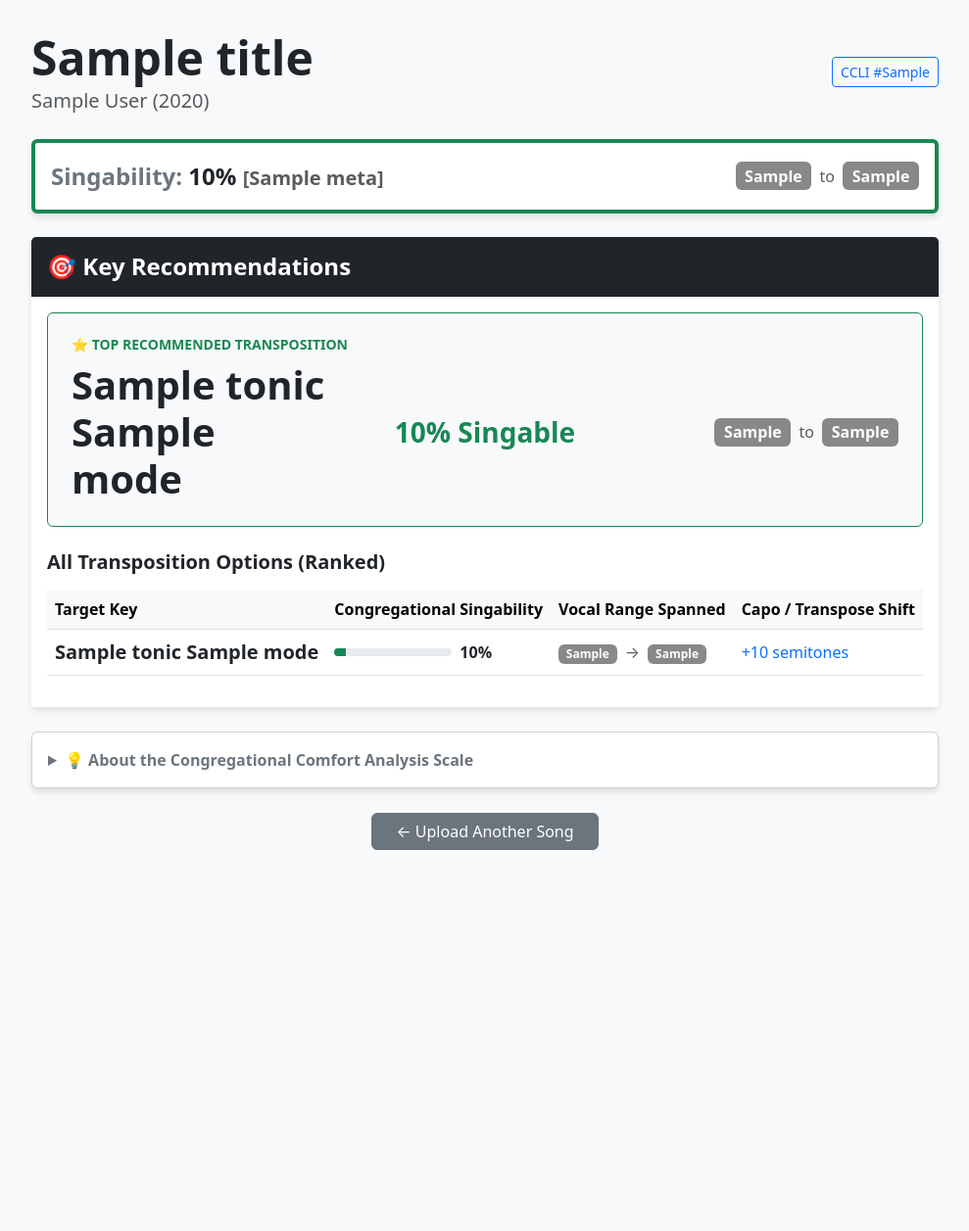
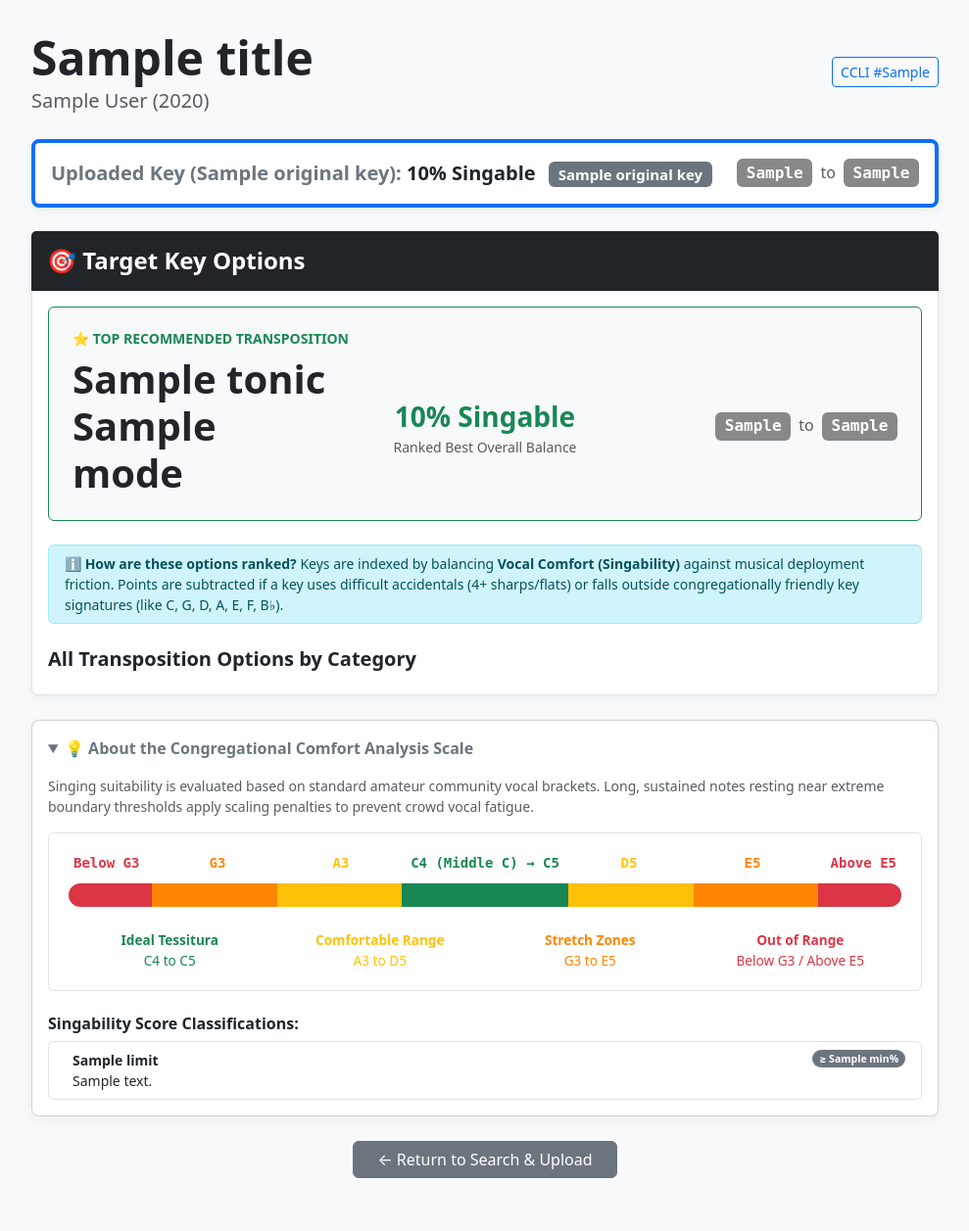
Before and after one commit to mpylon16/Congregational-Key-Finder, a Flask app: template templates/analysis_results.html in a window 1280 px wide. Shown: the whole page at 98% size, without its empty margins (145-1134 px from the left). Before the commit the page ends 868 px from the top, so only its background shows below. Run offline with Flask 3, Linux system fonts and the light colour scheme; the template is opened without the code that fills it: most values are stand-ins (such as "Sample title", 1, 10 or a date in 2020); some libraries are stand-ins or nearby versions.

Commit message:
Fixed template and dedup issues

```diff
--- a/app.py
+++ b/app.py
@@ -745,6 +745,7 @@ def get_song(pdf_hash):
 
     # Return the same analysis template we use for new uploads
     return render_template("analysis_results.html",
+        is_database_pull=True, # <--- Tells the HTML to hide the top original key block
         pdf_hash=song['pdf_hash'],
         original_key=summary["original_key_info"],
         recommended=summary["recommended"],
@@ -1181,10 +1182,13 @@ def deduplicate_by_key(all_keys_analysis):
         if not isinstance(k, dict):
             print(f"⚠️ Skipping invalid item: {k} (type: {type(k)})")
             continue
-
-        key_id = (k['key'].tonic.name, k['key'].mode)
-        if key_id not in best_versions or k['comfort_score'] < best_versions[key_id]['comfort_score']:
-            best_versions[key_id] = k
+# Check if it's a music21 object or a cached string dictionary name
+        if hasattr(k['key'], 'tonic'):
+            key_name = f"{k['key'].tonic.name} {k['key'].mode}"
+        else:
+            key_name = str(k['key'])
+        if key_name not in best_versions or k['comfort_score'] > best_versions[key_name]['comfort_score']:
+            best_versions[key_name] = k
     return list(best_versions.values())
 
 
--- a/templates/analysis_results.html
+++ b/templates/analysis_results.html
@@ -6,12 +6,57 @@
     <title>Song Key Analysis: {{ title }}</title>
     <link rel="stylesheet" href="https://cdn.jsdelivr.net/npm/bootstrap@5.3.0/dist/css/bootstrap.min.css">
     <style>
-        body { background-color: #f8f9fa; padding-top: 30px; }
-        .card { box-shadow: 0 4px 6px rgba(0,0,0,0.1); margin-bottom: 25px; }
-        .badge-note { font-size: 1rem; padding: 0.4em 0.6em; }
-        .piano-container { position: relative; background: #222; padding: 10px; border-radius: 4px; overflow-x: auto; white-space: nowrap; }
-        .tessitura-bar { height: 16px; border-radius: 8px; background: linear-gradient(to right, #ff8503 0%, #50C878 15%, #228B22 30%, #228B22 70%, #50C878 85%, #ff8503 100%); margin: 15px 0; }
-        .marker-line { border-left: 2px dashed #000; height: 40px; position: absolute; }
+        body {
+            background-color: #f8f9fa;
+            padding: 30px 0;
+        }
+        .card {
+            box-shadow: 0 4px 12px rgba(0,0,0,0.05);
+            margin-bottom: 25px;
+            border-radius: 8px;
+        }
+        .badge-note {
+            font-size: 1rem;
+            padding: 0.4em 0.6em;
+            font-family: monospace;
+        }
+
+        /* Fixed Symmetrical Pitch Comfort Scale Visualizer */
+        .scale-container {
+            background: #fff;
+            border: 1px solid #dee2e6;
+            border-radius: 6px;
+            padding: 20px;
+            margin: 15px 0;
+        }
+        .tessitura-bar {
+            height: 24px;
+            border-radius: 12px;
+            background: linear-gradient(to right,
+                #dc3545 0%, #dc3545 10%,    /* Out of Range (Below G3) */
+                #ff8503 10%, #ff8503 25%,   /* Stretch Zone (G3 to A3) */
+                #ffc107 25%, #ffc107 40%,   /* Comfortable Range (A3 to C4) */
+                #198754 40%, #198754 60%,   /* Ideal Tessitura (C4 to C5) */
+                #ffc107 60%, #ffc107 75%,   /* Comfortable Range (C5 to D5) */
+                #ff8503 75%, #ff8503 90%,   /* Stretch Zone (D5 to E5) */
+                #dc3545 90%, #dc3545 100%   /* Out of Range (Above E5) */
+            );
+            margin: 10px 0;
+        }
+        .scale-labels {
+            display: flex;
+            justify-content: space-between;
+            font-weight: bold;
+            font-family: monospace;
+            padding: 0 5px;
+        }
+        .category-header {
+            font-size: 1.15rem;
+            font-weight: bold;
+            padding: 8px 12px;
+            border-radius: 6px;
+            margin-top: 20px;
+        }
     </style>
 </head>
 <body>
@@ -27,17 +72,18 @@
                         {% if year and year != 'Unknown' %} ({{ year }}){% endif %}
                     </p>
                 </div>
-                {% if ccli_no and ccli_no != 'Not found' %}
+                {% if ccli_no and ccli_no != 'Not found' and ccli_link %}
                 <a href="{{ ccli_link }}" target="_blank" class="btn btn-outline-primary btn-sm">CCLI #{{ ccli_no }}</a>
                 {% endif %}
             </div>
 
-            <div class="card p-3 mb-4 border-start border-4 border-success bg-white">
+            {% if not is_database_pull %}
+            <div class="card p-3 mb-4 border-start border-4 border-primary bg-white">
                 <div class="d-flex align-items-center justify-content-between">
-                    <span class="fs-4 fw-semibold text-secondary">
-                        Singability:
-                        <span class="text-dark fw-bold">{{ original_key.comfort_score }}%</span>
-                        <span class="fs-5 text-muted">[{{ meta.label }}]</span>
+                    <span class="fs-5 fw-semibold text-secondary">
+                        Uploaded Key ({{ original_key.name }}):
+                        <span class="text-dark fw-bold">{{ original_key.comfort_score }}% Singable</span>
+                        <span class="badge bg-secondary ms-2">{{ original_key.comfort_label }}</span>
                     </span>
                     <div>
                         <span class="badge badge-note text-white" style="background-color: {{ original_key.low_color or 'green' }}">{{ original_key.range_low }}</span>
@@ -46,27 +92,26 @@
                     </div>
                 </div>
             </div>
+            {% endif %}
 
             <div class="card border-0">
                 <div class="card-header bg-dark text-white py-3">
-                    <h4 class="m-0 fw-bold">🎯 Key Recommendations</h4>
+                    <h4 class="m-0 fw-bold">🎯 Target Key Options</h4>
                 </div>
-                <div class="card-body bg-white">
+                <div class="card-body bg-white border border-top-0 rounded-bottom">
+
                     {% if recommended %}
                     <div class="p-4 mb-4 bg-light rounded border border-success">
-                        <h5 class="text-success fw-bold uppercase tracking-wider small mb-2">⭐ TOP RECOMMENDED TRANSPOSITION</h5>
+                        <h5 class="text-success fw-bold small mb-2">⭐ TOP RECOMMENDED TRANSPOSITION</h5>
                         <div class="row align-items-center">
                             <div class="col-sm-4">
                                 <span class="display-6 fw-bold text-dark">
-                                    {% if recommended.key.tonic %}
-                                        {{ recommended.key.tonic.name }} {{ recommended.key.mode }}
-                                    {% else %}
-                                        {{ recommended.key }}
-                                    {% endif %}
+                                    {% if recommended.key.tonic %}{{ recommended.key.tonic.name }} {{ recommended.key.mode }}{% else %}{{ recommended.key }}{% endif %}
                                 </span>
                             </div>
                             <div class="col-sm-4 text-center">
                                 <span class="fs-3 fw-bold text-success">{{ recommended.comfort_score }}% Singable</span>
+                                <div class="small text-muted">Ranked Best Overall Balance</div>
                             </div>
                             <div class="col-sm-4 text-sm-end">
                                 <span class="badge badge-note text-white" style="background-color: {{ recommended.low_color }}">{{ recommended.range_low }}</span>
@@ -77,90 +122,116 @@
                     </div>
                     {% endif %}
 
-                    <h5 class="fw-bold text-dark mt-4 mb-3">All Transposition Options (Ranked)</h5>
+                    <div class="alert alert-info py-2 px-3 small d-flex align-items-center mb-4">
+                        <span>ℹ️ <strong>How are these options ranked?</strong> Keys are indexed by balancing <strong>Vocal Comfort (Singability)</strong> against musical deployment friction. Points are subtracted if a key uses difficult accidentals (4+ sharps/flats) or falls outside congregationally friendly key signatures (like C, G, D, A, E, F, B♭).</span>
+                    </div>
+
+                    <h5 class="fw-bold text-dark mt-4">All Transposition Options by Category</h5>
+
+                    {% for limit in thresholds %}
+                        {% set category_keys = [] %}
+                        {% for k in other_keys %}
+                            {% if k.comfort_score >= limit.min and (loop.parent.loop.first or k.comfort_score < thresholds[loop.parent.loop.index0 - 1].min) %}
+                                {% set _ = category_keys.append(k) %}
+                            {% endif %}
+                        {% endfor %}
+
+                        {% if category_keys|length > 0 %}
+                            <div class="category-header mt-3
+                                {% if limit.slug == 'perfect' or limit.slug == 'very-singable' %}bg-success text-white
+                                {% elif limit.slug == 'challenging' %}bg-warning text-dark
+                                {% else %}bg-danger text-white{% endif %}">
+                                {{ limit.label }} <span class="fw-normal fs-6 opacity-90">— {{ limit.desc }}</span>
+                            </div>
+
                             <div class="table-responsive">
-                        <table class="table table-hover align-middle">
-                            <thead class="table-light">
+                                <table class="table table-hover align-middle mb-0 border border-top-0">
+                                    <tbody class="bg-white">
+                                        {% for k in category_keys %}
                                         <tr>
-                                    <th>Target Key</th>
-                                    <th>Congregational Singability</th>
-                                    <th>Vocal Range Spanned</th>
-                                    <th>Capo / Transpose Shift</th>
-                                </tr>
-                            </thead>
-                            <tbody>
-                                {% for k in other_keys %}
-                                <tr>
-                                    <td class="fw-bold text-dark fs-5">
-                                        {% if k.key.tonic %}
-                                            {{ k.key.tonic.name }} {{ k.key.mode }}
-                                        {% else %}
-                                            {{ k.key }}
-                                        {% endif %}
+                                            <td class="fw-bold text-dark fs-5 width-25" style="width: 25%;">
+                                                {% if k.key.tonic %}{{ k.key.tonic.name }} {{ k.key.mode }}{% else %}{{ k.key }}{% endif %}
                                             </td>
-                                    <td>
+                                            <td style="width: 30%;">
                                                 <div class="d-flex align-items-center gap-2">
                                                     <div class="progress flex-grow-1" style="height: 8px; max-width: 120px;">
-                                                <div class="progress-bar bg-success" style="width: {{ k.comfort_score }}%"></div>
+                                                        <div class="progress-bar {% if limit.slug == 'challenging' %}bg-warning{% elif limit.slug == 'uncomfortable' or limit.slug == 'unsuitable' %}bg-danger{% else %}bg-success{% endif %}" style="width: {{ k.comfort_score }}%"></div>
                                                     </div>
-                                            <span class="fw-semibold text-dark">{{ k.comfort_score }}%</span>
+                                                    <span class="fw-semibold">{{ k.comfort_score }}% Singable</span>
                                                 </div>
                                             </td>
-                                    <td>
+                                            <td style="width: 25%;">
                                                 <span class="badge text-white" style="background-color: {{ k.low_color }}">{{ k.range_low }}</span>
                                                 <span class="text-muted px-1">→</span>
                                                 <span class="badge text-white" style="background-color: {{ k.high_color }}">{{ k.range_high }}</span>
                                             </td>
-                                    <td>
-                                        {% if k.shift > 0 %}
-                                            <span class="text-primary fw-medium">+{{ k.shift }} semitones</span>
-                                        {% elif k.shift < 0 %}
-                                            <span class="text-danger fw-medium">{{ k.shift }} semitones</span>
-                                        {% else %}
-                                            <span class="text-muted font-monospace">Original Key</span>
-                                        {% endif %}
+                                            <td class="text-end text-muted small" style="width: 20%;">
+                                                {% if k.shift > 0 %}+{{ k.shift }} semitones
+                                                {% elif k.shift < 0 %}{{ k.shift }} semitones
+                                                {% else %}Original Key{% endif %}
                                             </td>
                                         </tr>
                                         {% endfor %}
                                     </tbody>
                                 </table>
                             </div>
+                        {% endif %}
+                    {% endfor %}
+
                 </div>
             </div>
 
             <div class="card mt-4">
                 <div class="card-body">
-                    <details>
+                    <details {% if not is_database_pull %}open{% endif %}>
                         <summary class="fw-bold text-secondary cursor-pointer" style="cursor: pointer; user-select: none;">
                             💡 About the Congregational Comfort Analysis Scale
                         </summary>
-                        <div class="mt-3 bg-light p-3 rounded">
+                        <div class="mt-3">
                             <p class="small text-muted mb-3">
-                                The score evaluates how well notes sit within standard amateur vocal brackets. Long, sustained notes near the extreme boundaries apply dynamic strain penalties.
+                                Singing suitability is evaluated based on standard amateur community vocal brackets. Long, sustained notes resting near extreme boundary thresholds apply scaling penalties to prevent crowd vocal fatigue.
                             </p>
 
-                            <div class="d-flex justify-content-between font-monospace text-center small mb-1">
-                                <div style="color: #ff8503; width: 15%;">G3</div>
-                                <div style="color: #50C878; width: 15%;">A3</div>
-                                <div style="color: #228B22; width: 40%;">C4 (Middle C) &rarr; C5</div>
-                                <div style="color: #50C878; width: 15%;">D5</div>
-                                <div style="color: #ff8503; width: 15%;">E5</div>
+                            <div class="scale-container">
+                                <div class="scale-labels text-secondary small">
+                                    <div style="color: #dc3545; width: 10%; text-align: left;">Below G3</div>
+                                    <div style="color: #ff8503; width: 15%; text-align: center;">G3</div>
+                                    <div style="color: #ffc107; width: 15%; text-align: center;">A3</div>
+                                    <div style="color: #198754; width: 20%; text-align: center;">C4 (Middle C) &rarr; C5</div>
+                                    <div style="color: #ffc107; width: 15%; text-align: center;">D5</div>
+                                    <div style="color: #ff8503; width: 15%; text-align: center;">E5</div>
+                                    <div style="color: #dc3545; width: 10%; text-align: right;">Above E5</div>
                                 </div>
 
                                 <div class="tessitura-bar"></div>
 
-                            <div class="row text-center g-2 mt-2" style="font-size: 0.85rem;">
-                                <div class="col" style="color: #228B22;"><strong class="d-block">Ideal Tessitura</strong>C4 to C5</div>
-                                <div class="col" style="color: #50C878;"><strong class="d-block">Comfortable Range</strong>A3 to D5</div>
+                                <div class="row text-center g-2 mt-3" style="font-size: 0.85rem;">
+                                    <div class="col" style="color: #198754;"><strong class="d-block">Ideal Tessitura</strong>C4 to C5</div>
+                                    <div class="col" style="color: #ffc107;"><strong class="d-block">Comfortable Range</strong>A3 to D5</div>
                                     <div class="col" style="color: #ff8503;"><strong class="d-block">Stretch Zones</strong>G3 to E5</div>
+                                    <div class="col" style="color: #dc3545;"><strong class="d-block">Out of Range</strong>Below G3 / Above E5</div>
                                 </div>
+                            </div>
+
+                            <h6 class="fw-bold text-dark mt-4 mb-2">Singability Score Classifications:</h6>
+                            <ul class="list-group list-group-flush small rounded border">
+                                {% for threshold in thresholds %}
+                                <li class="list-group-item d-flex justify-content-between align-items-start">
+                                    <div class="ms-2 me-auto">
+                                        <div class="fw-bold">{{ threshold.label }}</div>
+                                        {{ threshold.desc }}
+                                    </div>
+                                    <span class="badge bg-secondary rounded-pill">&ge; {{ threshold.min }}%</span>
+                                </li>
+                                {% endfor %}
+                            </ul>
                         </div>
                     </details>
                 </div>
             </div>
 
             <div class="text-center my-4">
-                <a href="/" class="btn btn-secondary px-4">← Upload Another Song</a>
+                <a href="/" class="btn btn-secondary px-4">← Return to Search & Upload</a>
             </div>
 
         </div>
```
Lines whose indentation alone changed are shown as unchanged.
